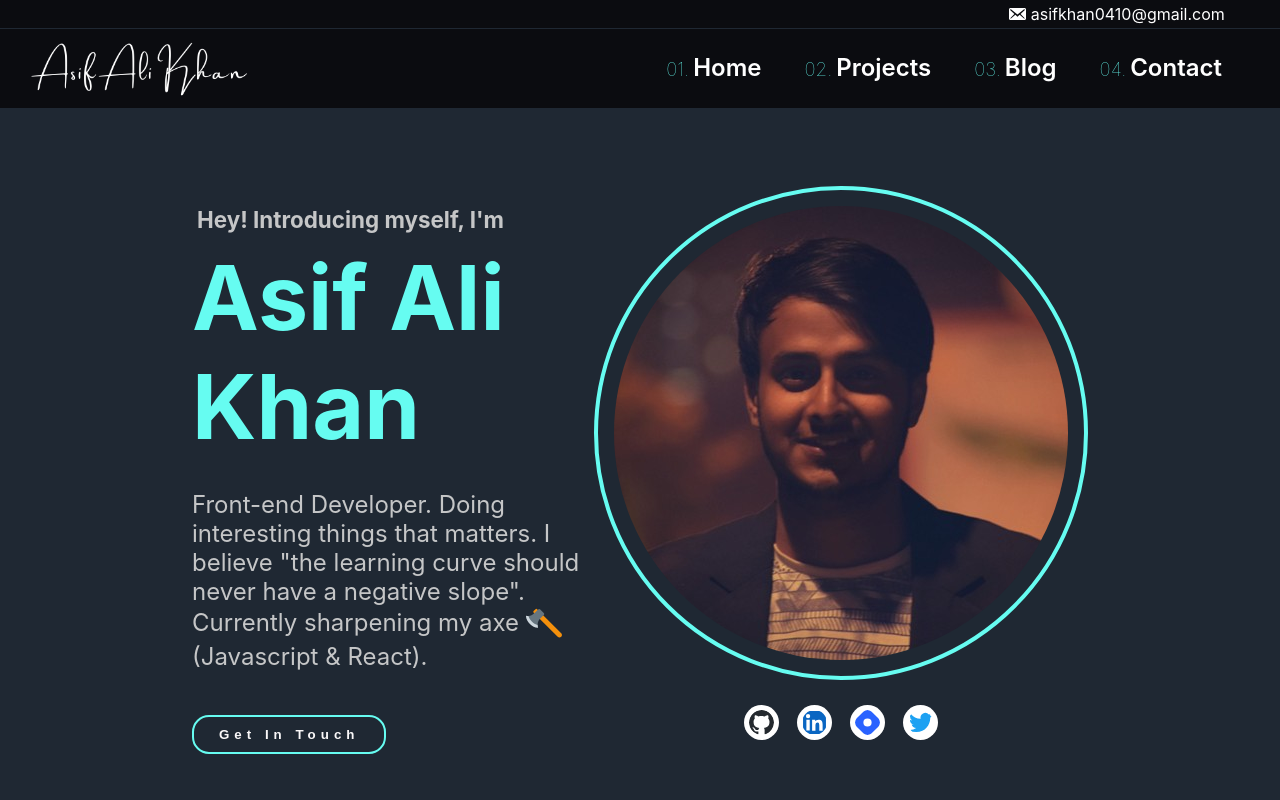
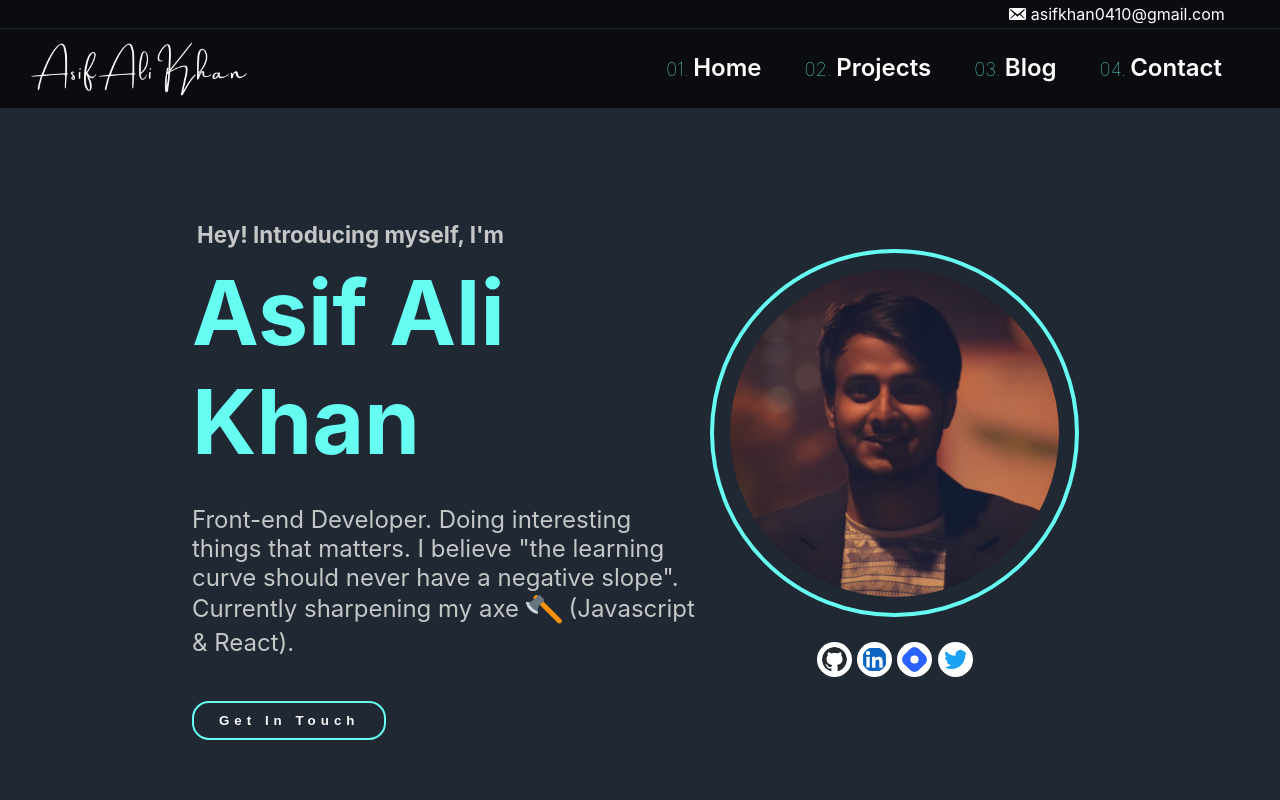
Before and after one commit to asifkhan0410/portfolioreact, a React (Create React App) app: page / in a window 1280 px wide. Shown: the top 800 px of the page. Built offline with nearby package versions, Linux system fonts and the light colour scheme.

Commit message:
about dp

```diff
--- a/src/components/about/About.css
+++ b/src/components/about/About.css
@@ -22,6 +22,7 @@
     align-items: center;
 }
 .about__rightbioimage{
+    width: 85%;
     padding: 16px;
     border: 4px solid #66fcf1;
     border-radius: 50%;
--- a/src/components/about/About.js
+++ b/src/components/about/About.js
@@ -6,8 +6,6 @@ import linkedin from "../../images/linkedin-fill.svg"
 import hashnode from "../../images/hashnode.svg"
 import axe from "../../images/axe.svg"
 import dp from "../../images/profiledp.jpg"
-import dpmobile from "../../images/profiledpmobile.jpg"
-import dpdesktop from "../../images/profiledpdesktop.jpg"
 import './About.css'
 
 function About() {
@@ -27,7 +25,7 @@ function About() {
                 <Mailto email="asifkhan0410@gmail.com" subject="Hey Asif!" body="Hey I just came across your profile and wanted to contact you. Regards !"><button className="about__leftcontactme">Get In Touch</button></Mailto>
             </div>):
             (<div className="about__right">
-                <img className="about__rightbioimage" src={dpmobile} alt="alt"/>
+                <img className="about__rightbioimage" src={dp} alt="alt"/>
                 <div className="about__rightsocials">
                     <Social imageurl={github} socialurl="https://github.com/asifkhan0410" alttext="Github"/>
                     <Social imageurl={linkedin} socialurl="https://www.linkedin.com/in/aakhan0410" alttext="Linkedin"/>
@@ -42,7 +40,7 @@ function About() {
                 <Mailto email="asifkhan0410@gmail.com" subject="Hey Asif!" body="Hey I just came across your profile and wanted to contact you. Regards !"><button className="about__leftcontactme">Get In Touch</button></Mailto>
             </div>):
             (<div className="about__right">
-                <img className="about__rightbioimage" src={dpdesktop} alt="alt"/>
+                <img className="about__rightbioimage" src={dp} alt="alt"/>
                 <div className="about__rightsocials">
                     <Social imageurl={github} socialurl="https://github.com/asifkhan0410" alttext="Github"/>
                     <Social imageurl={linkedin} socialurl="https://www.linkedin.com/in/aakhan0410" alttext="Linkedin"/>
```
